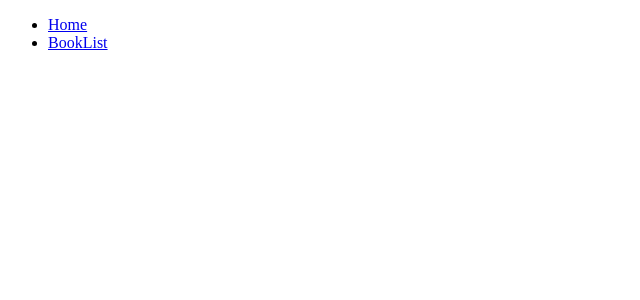
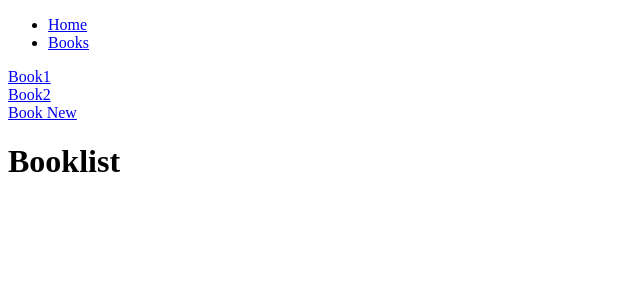
Before and after one commit to Majumder99/intro-to-react-router-v6, a React (Create React App) app: page /books in a window 1280 px wide. Before the commit this address had no page. Shown: the top 300 px of the page, without its empty margins (0-640 px from the left). Built offline with nearby package versions, Linux system fonts and the light colour scheme.

Commit message:
adding routes and nesting routes

```diff
--- a/src/App.js
+++ b/src/App.js
@@ -1,6 +1,10 @@
 import { Link, Route, Routes } from "react-router-dom";
 import BookList from "./pages/BookList";
 import Home from "./pages/Home";
+import Book from "./pages/Book";
+import NewBook from "./pages/NewBook";
+import NotFound from "./pages/NotFound";
+import BookLayout from "./BookLayout";
 
 function App() {
   return (
@@ -11,14 +15,27 @@ function App() {
             <Link to="/">Home</Link>
           </li>
           <li>
-            <Link to="/booklist">BookList</Link>
+            <Link to="/books">Books</Link>
           </li>
         </ul>
       </nav>
       <Routes>
         {/* path="/" means that it is the main root */}
+        {/* element means which page to generate */}
+        {/* we generating all the routes here. so that we can use them in different component */}
         <Route path="/" element={<Home />} />
-        <Route path="/booklist" element={<BookList />} />
+        {/* Nesting Route components */}
+        <Route path="/books" element={<BookLayout />}>
+          {/* index means it will use the parent route which is /books */}
+          <Route index element={<BookList />} />
+          <Route path="/books/:id" element={<Book />} />
+          <Route path="/books/new" element={<NewBook />} />
+        </Route>
+        {/* <Route path="/books" element={<BookList />} />
+        <Route path="/books/:id" element={<Book />} />
+        <Route path="/books/new" element={<NewBook />} /> */}
+        {/* * used for identifying any vogus params in the url  */}
+        <Route path="*" element={<NotFound />} />
       </Routes>
     </>
   );
--- /dev/null
+++ b/src/BookLayout.js
@@ -0,0 +1,18 @@
+import React from "react";
+import { Link, Outlet } from "react-router-dom";
+
+const BookLayout = () => {
+  return (
+    <>
+      <Link to="/books/1">Book1</Link>
+      <br />
+      <Link to="/books/2">Book2</Link>
+      <br />
+      <Link to="/books/new">Book New</Link>
+      {/* Outlet will render the current route */}
+      <Outlet />
+    </>
+  );
+};
+
+export default BookLayout;
--- a/src/index.js
+++ b/src/index.js
@@ -2,6 +2,7 @@ import React from "react";
 import ReactDOM from "react-dom/client";
 import App from "./App";
 import { BrowserRouter } from "react-router-dom";
+//MemoryRouter, HashRouter, HistoryRouter, StaticRouter
 
 const root = ReactDOM.createRoot(document.getElementById("root"));
 root.render(
--- a/src/pages/Book.js
+++ b/src/pages/Book.js
@@ -1,7 +1,11 @@
 import React from "react";
+import { useParams } from "react-router-dom";
 
 const Book = () => {
-  return <div>Book</div>;
+  //useParams is a custom hooks
+  //useParams provide us the extra parameter in the url
+  const { id } = useParams();
+  return <div>Book {id}</div>;
 };
 
 export default Book;
--- a/src/pages/BookList.js
+++ b/src/pages/BookList.js
@@ -1,7 +1,11 @@
 import React from "react";
 
 const BookList = () => {
-  return <div>BookList</div>;
+  return (
+    <>
+      <h1>Booklist</h1>
+    </>
+  );
 };
 
 export default BookList;
```
